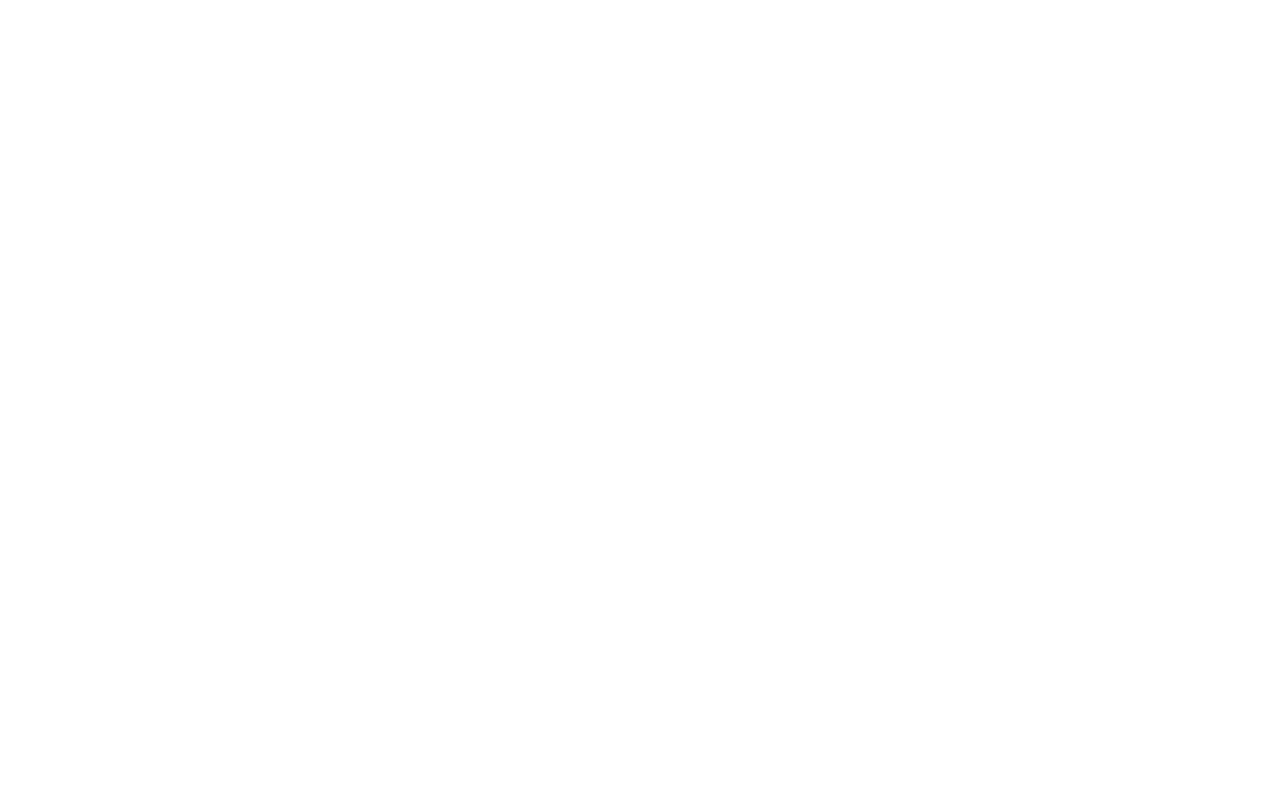
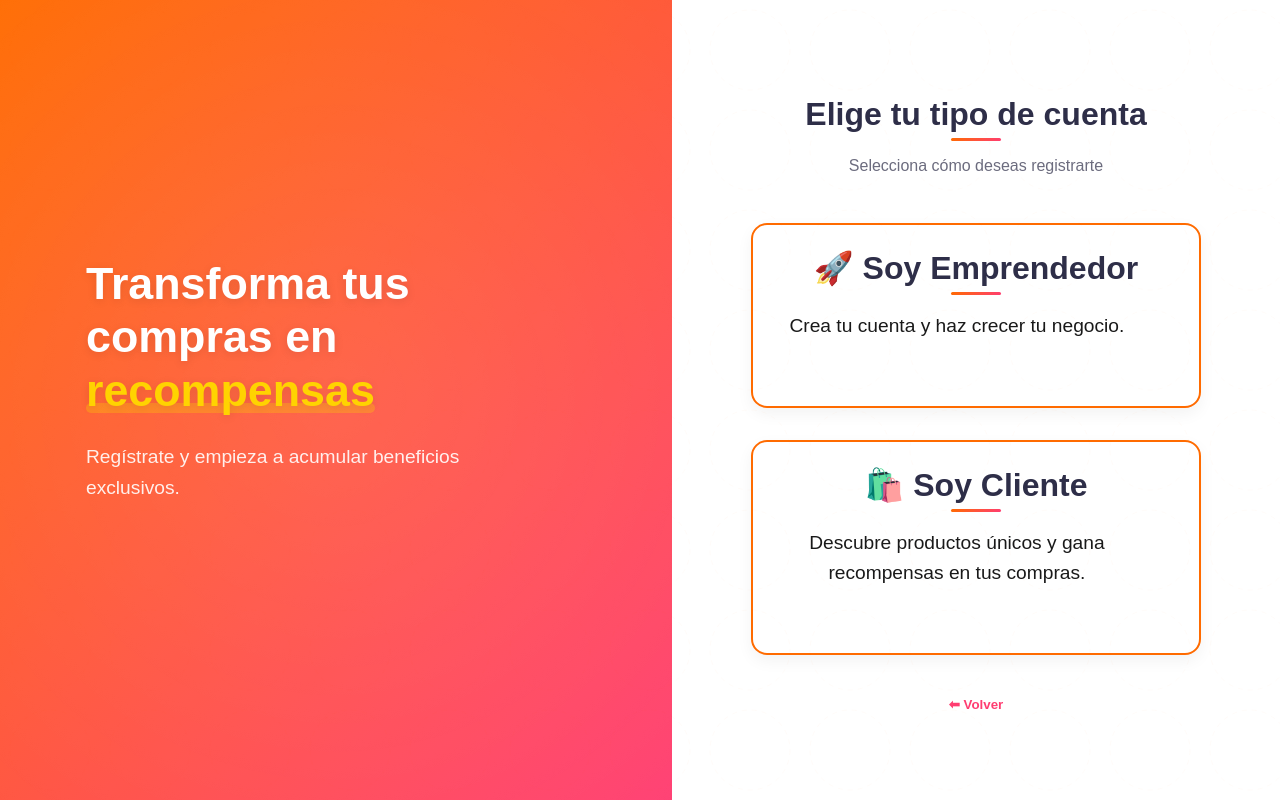
Before and after one commit to Alex-cyber-cyber/CashBack, a React (Vite) app: page /register in a window 1280 px wide. Before the commit this address had no page. Built offline with nearby package versions, Linux system fonts and the light colour scheme.

Commit message:
Opciones de Registro

```diff
--- a/src/App.tsx
+++ b/src/App.tsx
@@ -1,14 +1,14 @@
 
 import { BrowserRouter, Routes, Route, Navigate } from "react-router-dom";
 import LoginPage from './modules/auth/pages/LoginPage';
-
+import RegisterOptions from './modules/auth/pages/RegisterOptions';
 function App() {
   return (
     <BrowserRouter>
       <Routes>
 
         <Route path="/" element={<Navigate to="/LoginPage" replace />} />
-
+         <Route path="/register" element={<RegisterOptions />} />
         <Route path="/LoginPage" element={<LoginPage />} />
 
       </Routes>
--- a/src/modules/auth/Styles/styles.scss
+++ b/src/modules/auth/Styles/styles.scss
@@ -134,10 +134,11 @@
 .auth-right-panel {
   flex: 1;
   display: flex;
+  flex-direction: column;
   align-items: center;
-  justify-content: center;
+  justify-content: flex-start;
+  padding: 3rem 2rem;
 }
-
 .auth-right-panel::before {
   content: '';
   position: absolute;
@@ -169,9 +170,10 @@
 }
 
 .form-header {
-  margin-bottom: 2.5rem;
+  margin-bottom: 3rem;
   text-align: center;
 }
+
 
 .welcome-title {
   font-size: 2rem;
@@ -476,3 +478,73 @@
 .input-group {
   margin-bottom: 1.8rem;
 }
+
+.options-container {
+  display: flex;
+  flex-direction: column;
+  gap: 2rem;
+  width: 100%;
+  max-width: 450px;
+  align-items: center;
+}
+
+.auth-right-panel {
+  flex: 1;
+  display: flex;
+  flex-direction: column;
+  align-items: center;
+  justify-content: flex-start;
+  padding: 3rem 2rem;
+}
+
+.form-header {
+  text-align: center;
+  margin-top: 3rem;
+}
+
+.options-container {
+  display: flex;
+  flex-direction: column;
+  gap: 2rem;
+  width: 100%;
+  max-width: 450px;
+  align-items: center;
+}
+
+.option-card {
+  width: 100%;
+  background: #fff;
+  border: 2px solid var(--primary);
+  border-radius: 16px;
+  padding: 1.5rem 2rem;
+  text-align: center;
+  cursor: pointer;
+  transition: all 0.3s ease;
+  box-shadow: 0 6px 16px rgba(0, 0, 0, 0.05);
+
+  &:hover {
+    transform: translateY(-3px);
+    border-color: var(--accent);
+    box-shadow: 0 8px 20px rgba(0, 0, 0, 0.1);
+  }
+}
+
+.back-button-container {
+  margin-top: 2rem;
+  text-align: center;
+}
+
+.back-button {
+  background: transparent;
+  color: var(--accent);
+  border: 0px solid var(--accent);
+  padding: 0.6rem 1.5rem;
+  font-weight: 600;
+  cursor: pointer;
+  transition: all 0.3s ease;
+}
+
+.back-button:hover {
+  background: var(--accent);
+  color: #fff;
+}
--- /dev/null
+++ b/src/modules/auth/pages/RegisterOptions.tsx
@@ -0,0 +1,62 @@
+import React from "react";
+import { useNavigate } from "react-router-dom";
+import "../Styles/styles.scss";
+
+const RegisterOptions = () => {
+  const navigate = useNavigate();
+
+  return (
+    <div className="auth-container">
+      {/* Panel izquierdo igual que en Login */}
+      <div className="auth-left-panel">
+        <div className="brand-content">
+          <h1 className="brand-title">
+            Transforma tus compras en <span className="highlight">recompensas</span>
+          </h1>
+          <p className="brand-subtitle">
+            Regístrate y empieza a acumular beneficios exclusivos.
+          </p>
+        </div>
+      </div>
+
+      {/* Panel derecho con opciones */}
+      <div className="auth-right-panel">
+        <div className="form-header">
+          <h2 className="welcome-title">Elige tu tipo de cuenta</h2>
+          <p className="welcome-subtitle">Selecciona cómo deseas registrarte</p>
+        </div>
+
+        <div className="options-container">
+          <div
+            className="option-card"
+            onClick={() => navigate("/register/emprendedor")}
+          >
+            <h3 className="welcome-title">🚀 Soy Emprendedor</h3>
+            <p className="brand-subtitle">
+              Crea tu cuenta y haz crecer tu negocio.
+            </p>
+          </div>
+
+          <div
+            className="option-card"
+            onClick={() => navigate("/register/cliente")}
+          >
+        <h3 className="welcome-title">🛍️ Soy Cliente</h3>
+        <p className="brand-subtitle">
+        Descubre productos únicos y gana recompensas en tus compras.
+        </p>
+        </div>
+        </div>
+
+       {/* Botón Volver */}
+        <div className="back-button-container">
+          <button className="back-button" onClick={() => navigate(-1)}>
+            ⬅ Volver
+          </button>
+        </div>
+      </div>
+    </div>
+  );
+};
+
+export default RegisterOptions;
```
Also changed, not shown: src/components/auth/Login/index.tsx (added, +114 -0 lines).
